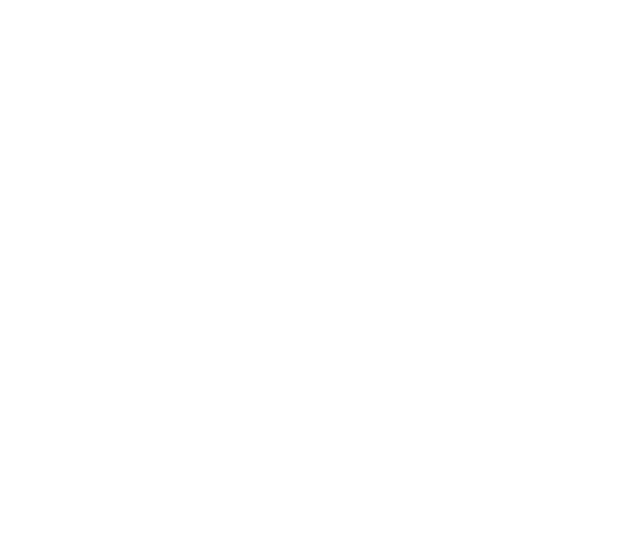
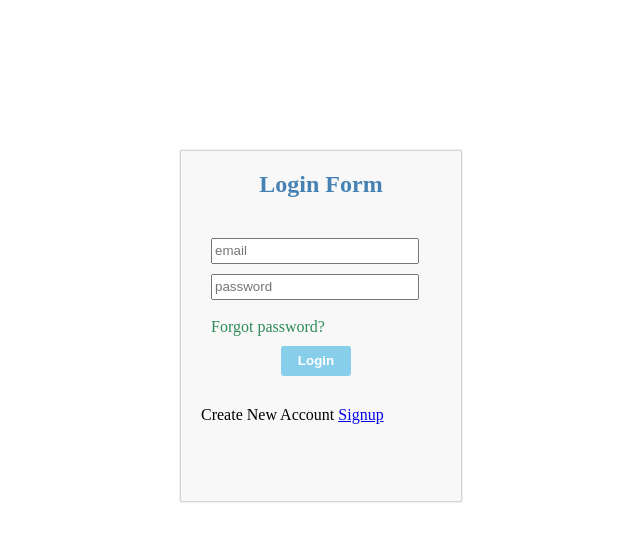
Before and after one commit to Athilathesni/instareact, a React (Vite) app in the folder clientside/insta/: page /Login in a window 1280 px wide. Before the commit this address had no page. Shown: the top 542 px of the page, without its empty margins (428-1068 px from the left). Built offline with nearby package versions, Linux system fonts and the light colour scheme.

Commit message:
file added

```diff
--- a/clientside/insta/src/App.jsx
+++ b/clientside/insta/src/App.jsx
@@ -1,6 +1,7 @@
 import { BrowserRouter, Route, Routes } from 'react-router-dom'
 import './App.css'
 import Index from './components/Index'
+import Login from './components/Login'
 function App() {
 
   return (
@@ -8,6 +9,7 @@
     <BrowserRouter>
       <Routes>
         <Route path="/" element={<Index/>}/>
+        <Route path="/Login" element={<Login/>}/>
       </Routes>
     </BrowserRouter>
 
--- a/clientside/insta/src/components/Index.jsx
+++ b/clientside/insta/src/components/Index.jsx
@@ -22,7 +22,9 @@
   return (
     <div>
       <nav>
+        <Link to={'/Login'}>
           <button>login</button>
+          </Link>
         {data.map((user,index)=>(
             <Link to={`${user._id}`}>
           <div key={index}>name:{user.name}</div>
@@ -36,7 +38,7 @@
           </Link>
         ))}
       </nav>
-      <div className="container">
+      <div className="">
         {data.map((item, index) => (
           <Link to={`${item._id}`}>
             <div key={index} className="card">
--- /dev/null
+++ b/clientside/insta/src/components/Login.css
@@ -0,0 +1,48 @@
+.main{
+    width: 100%;
+    height: 100%;
+}
+.form{
+    width: 280px;
+    background-color: rgb(248, 248, 248);
+    height: 350px;
+    border: 1px solid rgb(214, 211, 211);
+    margin-left: 600px;
+    margin-top: 150px;
+    border-radius: 2px;
+    box-shadow: 0 0 1px 1px rgb(240, 239, 239);
+}
+h2{
+    color: steelblue;
+    text-align: center;
+    font-weight: bold;
+}
+.form1{
+    margin-top: 30px;
+}
+.form1 input{
+    width: 200px;
+    height: 20px;
+    margin-left: 30px;
+    margin-top: 10px;
+    outline: none;
+}
+button{
+    width: 70px;
+    height: 30px;
+    color: white;
+    background-color: skyblue;
+    font-weight: bold;
+    border: none;
+    border-radius: 3px;
+    margin-left: 100px;
+}
+.pass{
+    margin-left: 30px;
+    color: seagreen;
+    margin-bottom: 10px;
+}
+.signup{
+    margin-top: 30px;
+    margin-left: 20px;
+}
--- a/clientside/insta/src/components/Login.jsx
+++ b/clientside/insta/src/components/Login.jsx
@@ -0,0 +1,57 @@
+import React, { useState } from 'react'
+import {Link, useNavigate} from 'react-router-dom'
+import './Login.css'
+const Login = () => {
+  const navigate=useNavigate()
+  const [val, setVal] = useState({
+    email:"",
+    pass:""
+  })
+  const handleClick = async (e) => {
+    e.preventDefault()
+    console.log(val)
+
+    try {
+      const res = await fetch('http://localhost:3000/api/login', {
+        method: "POST",
+        headers: { "Content-Type": "application/json" },
+        body: JSON.stringify(val)
+      });
+
+      const data = await res.json()
+
+      if (res.status === 201) {
+        alert(data.msg)
+        navigate("/")
+      } else {
+        alert(data.error)
+      }
+    } catch (error) {
+      console.error("An error occurred:", error)
+      alert("Something went wrong. Please try again later.")
+    }
+  }
+  return (
+    <div className="main">
+        <div className='form'>
+            <h2>Login Form</h2>
+      <form >
+        <div className='form1'>
+        <input
+          type="text" name='email'
+          placeholder="email"
+        />
+        <input
+          type="text" name='pass'
+          placeholder="password"
+        /></div><br/>
+    <div className="pass">Forgot password?</div>
+        <button onClick={handleClick} type="submit">Login</button>
+        <div className="signup">Create New Account <Link to={'/Reg'}>Signup</Link></div>
+      </form>
+      </div>
+    </div>
+  )
+}
+
+export default Login
```
Also changed, not shown: clientside/insta/src/components/Nav.jsx (added, +13 -0 lines), clientside/insta/src/components/Nav.css (added).
